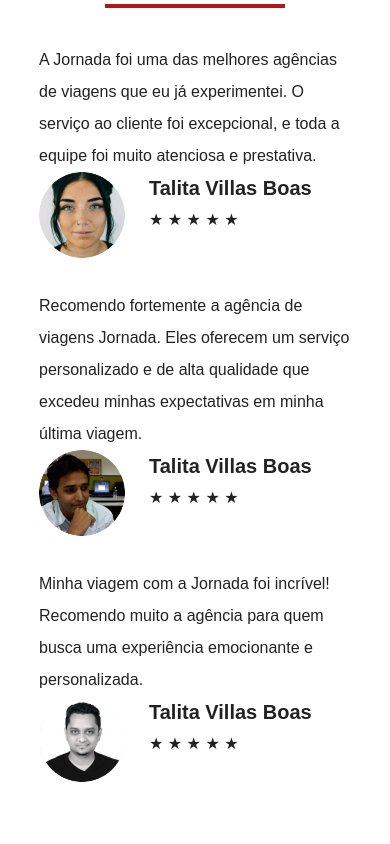
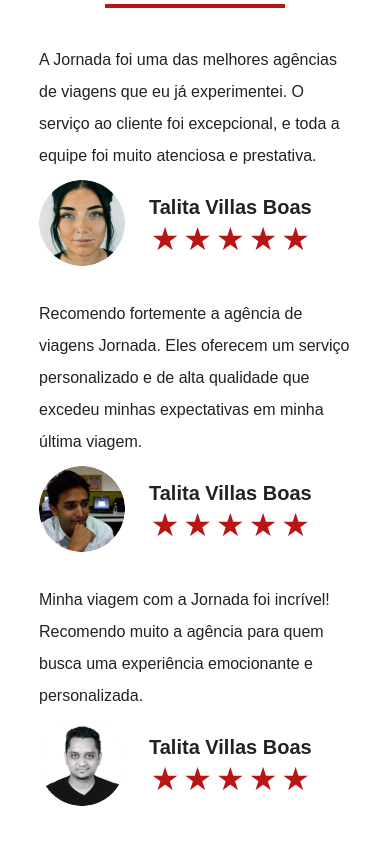
Before and after one commit to renanbenner/jornada-viagens, a plain HTML site: page index.html in a window 390 px wide. Shown: the part 6016-6860 px from the top of the page. Drawn offline with Linux system fonts and the light colour scheme; a web font is replaced by a local one.

Commit message:
Finaliza estilos mobile

```diff
--- a/assets/css/depoimentos.css
+++ b/assets/css/depoimentos.css
@@ -8,19 +8,39 @@
 .depoimentos .container-depoimentos article footer {
   display: flex;
   flex-direction: row;
+  width: 286px;
+  height: 86px;
   gap: 24px;
+  margin-top: 8px;
 }
 
 .depoimentos .container-depoimentos article footer img {
   width: 86px;
 }
 
+.depoimentos .container-depoimentos footer .container-perfil {
+  align-content: center;
+}
+
 .depoimentos .container-depoimentos footer .container-perfil h4 {
   font: var(--body-2-bold);
+  line-height: 32px;
+}
+
+.depoimentos .container-depoimentos footer .container-perfil .avaliacao {
+  display: flex;
+  flex-direction: row;
+  justify-content: space-between;
+  flex-wrap: nowrap;
 }
 
 .depoimentos .container-depoimentos footer .container-perfil .estrelas {
-  font-size: 32ps;
+  display: inline-flex;
+  width: 32px;
+  height: 32px;
+  font-size: 32px;
+  color: var(--vermelho-secundario);
+  justify-content: center;
 }
 
 @media screen and (min-width: 1440px) {
```
